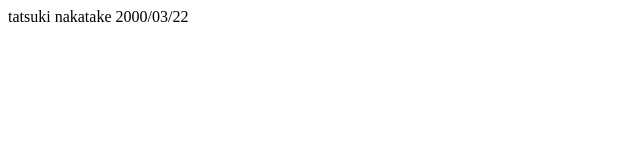
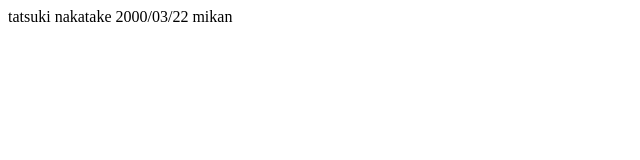
Before and after one commit to nTatsuki/nTatsuki.github.io, a plain HTML site: page index.html in a window 1280 px wide. Shown: the full height of the page, 0-640 px from the left. Drawn offline with Linux system fonts and the light colour scheme.

Commit message:
'好きな食べ物追加'

```diff
--- a/index.html
+++ b/index.html
@@ -6,6 +6,6 @@
   </head>
   <body>
     tatsuki nakatake 2000/03/22
-
+    mikan
   </body>
 </html>
```
